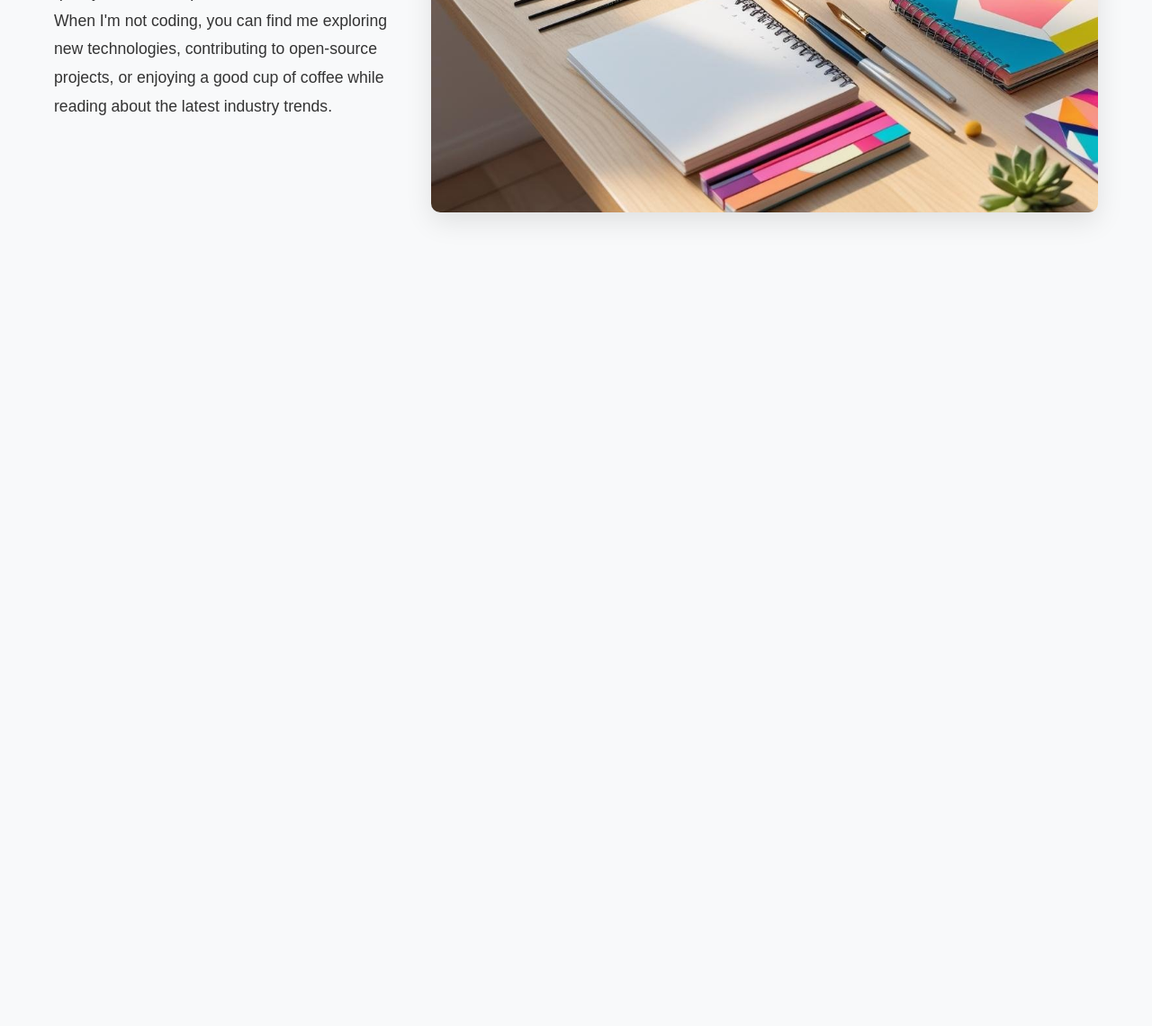
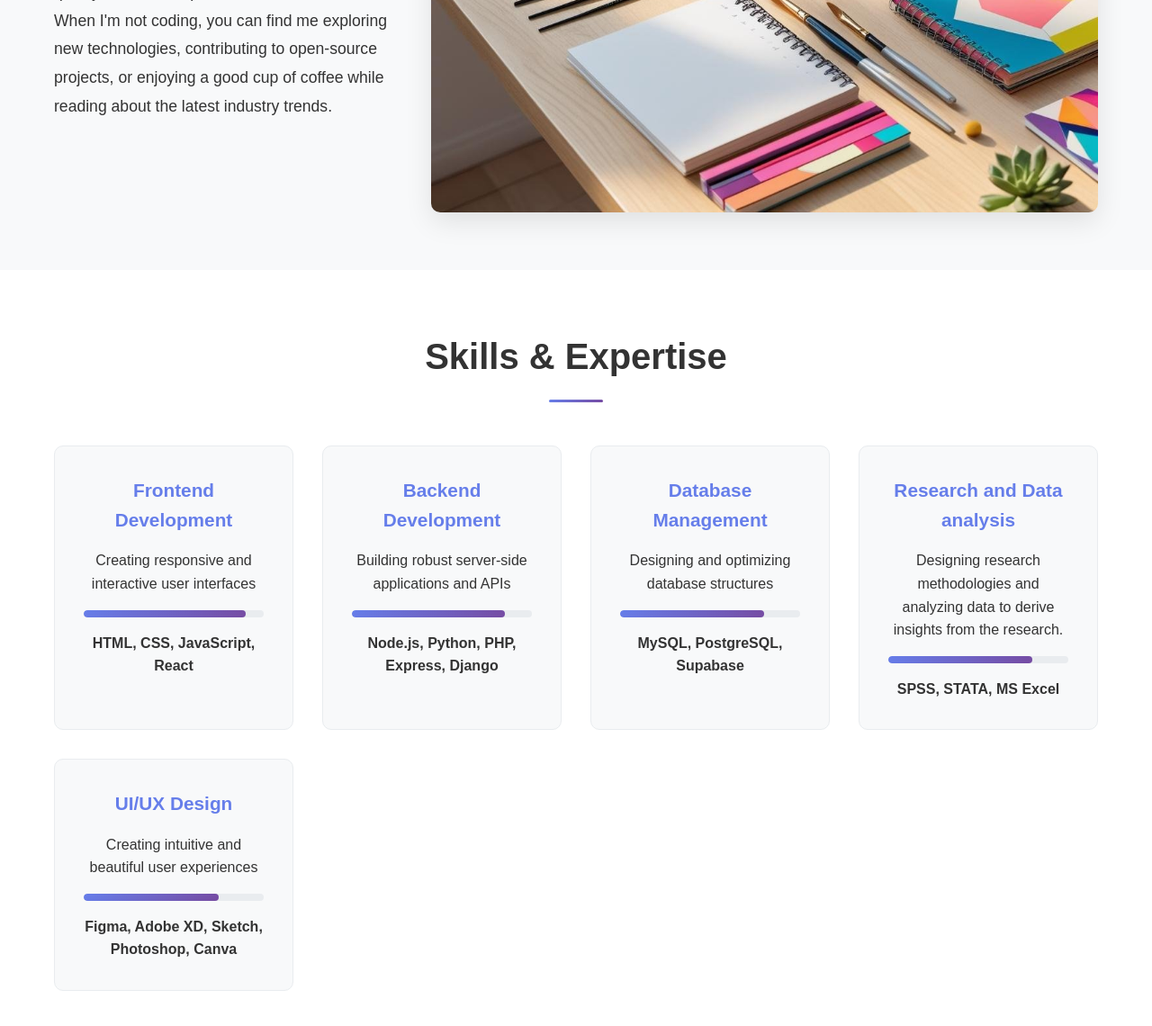
Before and after one commit to MoffatMose/portifolio.github.io, a plain HTML site: page index.html in a window 1280 px wide. Shown: the part 1022-2162 px from the top of the page at 90% size. Before the commit the page ends 1322 px from the top, so only its background shows below. Drawn offline with Linux system fonts and the light colour scheme.

Commit message:
update skills

```diff
--- a/index.html
+++ b/index.html
@@ -47,5 +47,56 @@
             </div>
         </div>
     </section>
+    <section id="skills" class="skills">
+        <div class="container">
+            <h2 class="section-title">Skills & Expertise</h2>
+            <div class="skills-grid">
+                <div class="skill-card">
+                    <h3>Frontend Development</h3>
+                    <p>Creating responsive and interactive user interfaces</p>
+                    <div class="skill-bar">
+                        <div class="skill-progress" style="width: 90%;"></div>
+                    </div>
+                    <p><strong>HTML, CSS, JavaScript, React</strong></p>
+                </div>
+
+                <div class="skill-card">
+                    <h3>Backend Development</h3>
+                    <p>Building robust server-side applications and APIs</p>
+                    <div class="skill-bar">
+                        <div class="skill-progress" style="width: 85%;"></div>
+                    </div>
+                    <p><strong>Node.js, Python, PHP, Express, Django</strong></p>
+                </div>
+
+                <div class="skill-card">
+                    <h3>Database Management</h3>
+                    <p>Designing and optimizing database structures</p>
+                    <div class="skill-bar">
+                        <div class="skill-progress" style="width: 80%;"></div>
+                    </div>
+                    <p><strong>MySQL, PostgreSQL, Supabase</strong></p>
+                </div>
+                <div class="skill-card">
+                    <h3>Research and Data analysis</h3>
+                    <p>Designing research methodologies and analyzing data to derive insights from the research.</p>
+                    </p>
+                    <div class="skill-bar">
+                        <div class="skill-progress" style="width: 80%;"></div>
+                    </div>
+                    <p><strong>SPSS, STATA, MS Excel</strong></p>
+                </div>
+
+                <div class="skill-card">
+                    <h3>UI/UX Design</h3>
+                    <p>Creating intuitive and beautiful user experiences</p>
+                    <div class="skill-bar">
+                        <div class="skill-progress" style="width: 75%;"></div>
+                    </div>
+                    <p><strong>Figma, Adobe XD, Sketch, Photoshop, Canva</strong></p>
+                </div>
+            </div>
+        </div>
+    </section>
 </body>
 </html>
```
